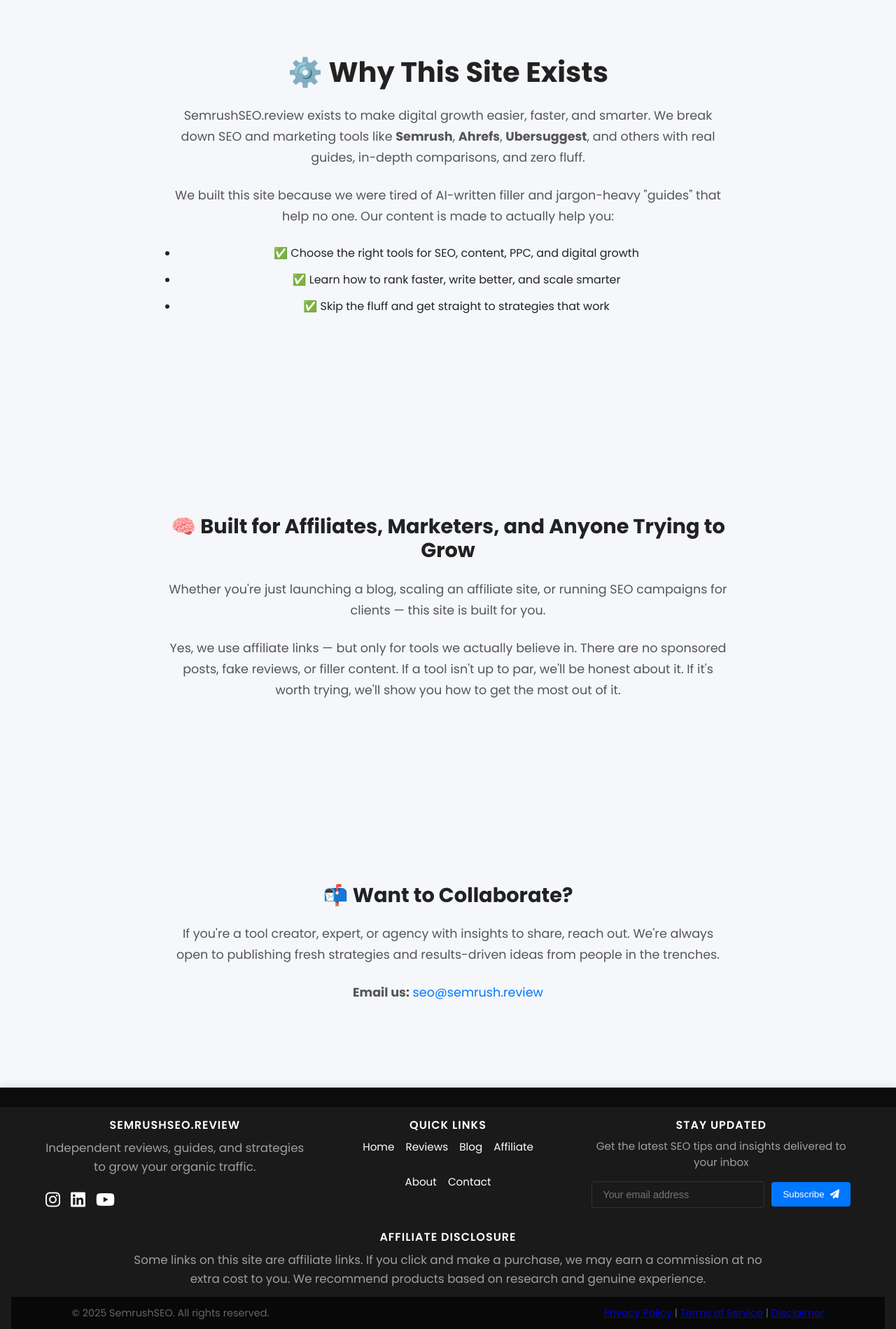
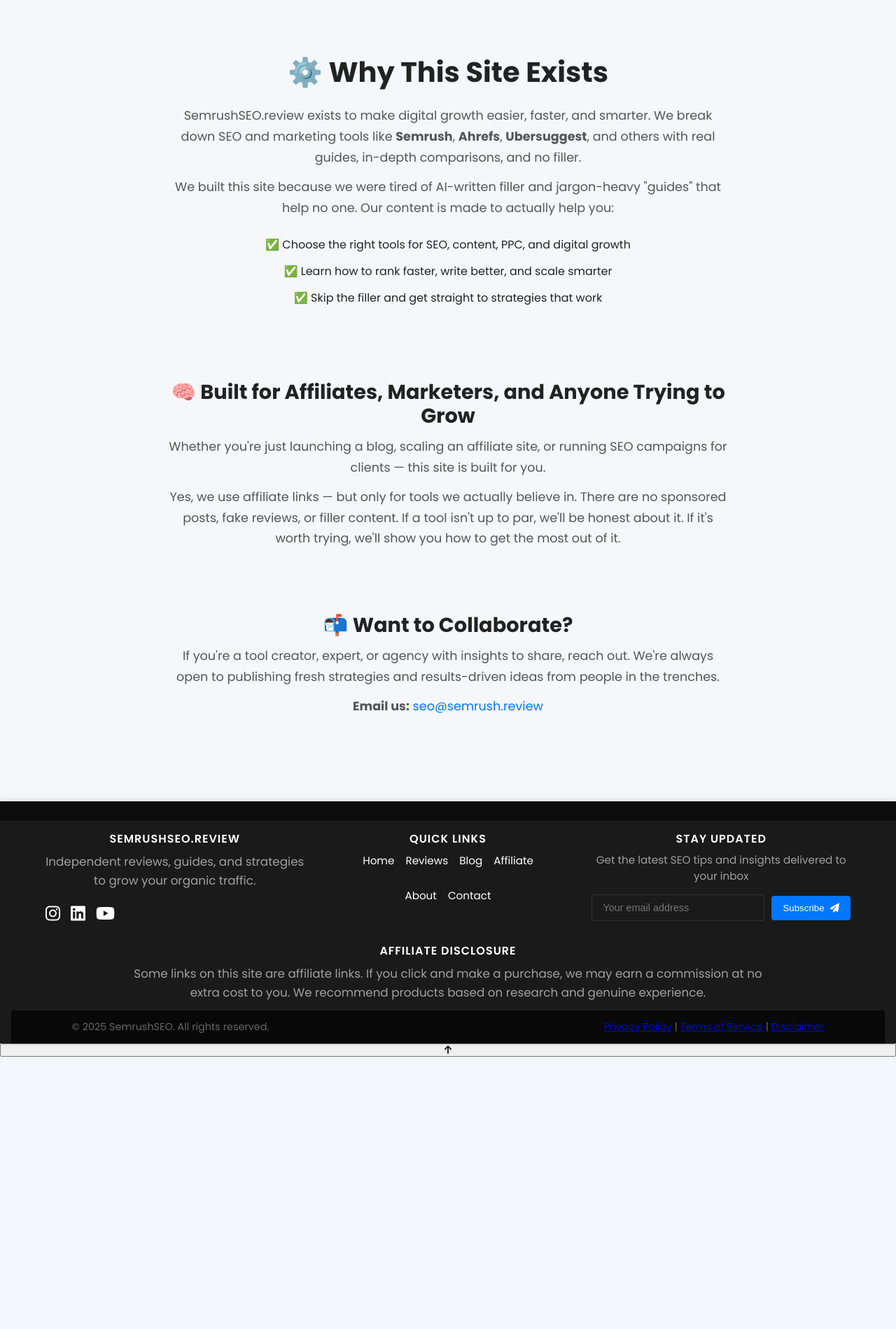
Before and after one commit to JaceStays/SemrushSEO, a PHP site: page /about.php in a window 1280 px wide. Shown: the part 501-2400 px from the top of the page at 70% size. After the commit the page ends 2011 px from the top, so only its background shows below. Run offline with PHP 8.4, Linux system fonts and the light colour scheme.

Commit message:
content: update About and Affiliate pages

```diff
--- a/about.php
+++ b/about.php
@@ -16,7 +16,7 @@
     }
 
     .about-section {
-      margin-bottom: 60px;
+      margin-bottom: 5px;
     }
 
     .about-section:last-child {
@@ -31,21 +31,30 @@
 
     .about-section h2 {
       font-size: 1.8rem;
-      margin: 2.5rem 0 1.5rem;
+      margin: 1.25rem 0 0.75rem;
       color: var(--text-dark);
     }
 
     .about-section p {
       font-size: 1.1rem;
       line-height: 1.7;
-      margin-bottom: 1.5rem;
+      margin-bottom: 0.75rem;
       color: var(--text-light);
     }
 
     .about-section ul {
+      list-style-type: none;
       margin: 1.5rem 0;
-      padding-left: 1.5rem;
+      padding-left: 0;
     }
+
+    /* Collapse extra space between sections */
+    .about-section p:last-child,
+    .about-section ul:last-child { margin-bottom: 0; }
+
+    /* Ensure the next section doesn't add extra top gap */
+    .about-section + .about-section { padding-top: 6px; }
+    .about-section + .about-section h2 { margin-top: 0; }
 
     .about-section li {
       margin-bottom: 0.8rem;
@@ -72,7 +81,7 @@
       }
 
       .about-section {
-        margin-bottom: 40px;
+        margin-bottom: 5px;
       }
     }
   </style>
@@ -94,13 +103,13 @@
       <section class="about-section">
         <h1>⚙️ Why This Site Exists</h1>
         <p>
-          SemrushSEO.review exists to make digital growth easier, faster, and smarter. We break down SEO and marketing tools like <strong>Semrush</strong>, <strong>Ahrefs</strong>, <strong>Ubersuggest</strong>, and others with real guides, in-depth comparisons, and zero fluff.
+          SemrushSEO.review exists to make digital growth easier, faster, and smarter. We break down SEO and marketing tools like <strong>Semrush</strong>, <strong>Ahrefs</strong>, <strong>Ubersuggest</strong>, and others with real guides, in-depth comparisons, and no filler.
         </p>
         <p>We built this site because we were tired of AI-written filler and jargon-heavy "guides" that help no one. Our content is made to actually help you:</p>
         <ul>
           <li>✅ Choose the right tools for SEO, content, PPC, and digital growth</li>
           <li>✅ Learn how to rank faster, write better, and scale smarter</li>
-          <li>✅ Skip the fluff and get straight to strategies that work</li>
+          <li>✅ Skip the filler and get straight to strategies that work</li>
         </ul>
       </section>
 
--- a/affiliate.php
+++ b/affiliate.php
@@ -13,7 +13,7 @@
   <?php include_once $_SERVER['DOCUMENT_ROOT'] . '/header.php'; ?>
 
   <main>
-    <section class="hero hero-affiliate" style="background-image: linear-gradient(rgba(0, 0, 0, 0.6), rgba(0, 0, 0, 0.6)), url('/assets/images/heroes/affiliate-hero-cropped.jpg'); background-size: cover; background-position: center; color: white; text-align: center; padding: 120px 20px; background-attachment: fixed;">
+    <section class="hero hero-affiliate" style="background-image: url('/assets/images/heroes/affiliate-hero-cropped.jpg'); background-size: cover; background-position: center; color: white; text-align: center; padding: 120px 20px; background-attachment: fixed;">
       <div class="hero-content" style="max-width: 900px; margin: 0 auto;">
         <h1 style="font-size:2.8rem; margin-bottom: 20px;">💰 Earn More with Top SEO & Marketing Tools</h1>
         <p style="font-size:1.3rem; line-height: 1.6; margin-bottom: 30px;">
```
